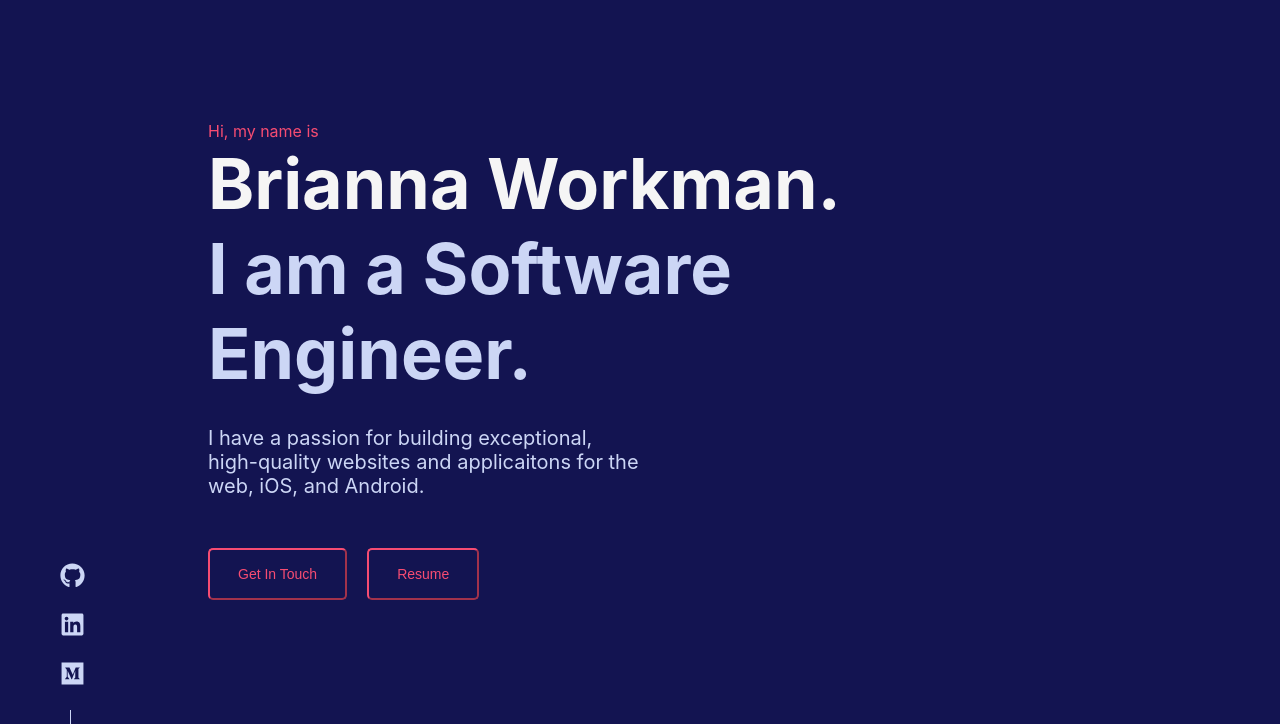
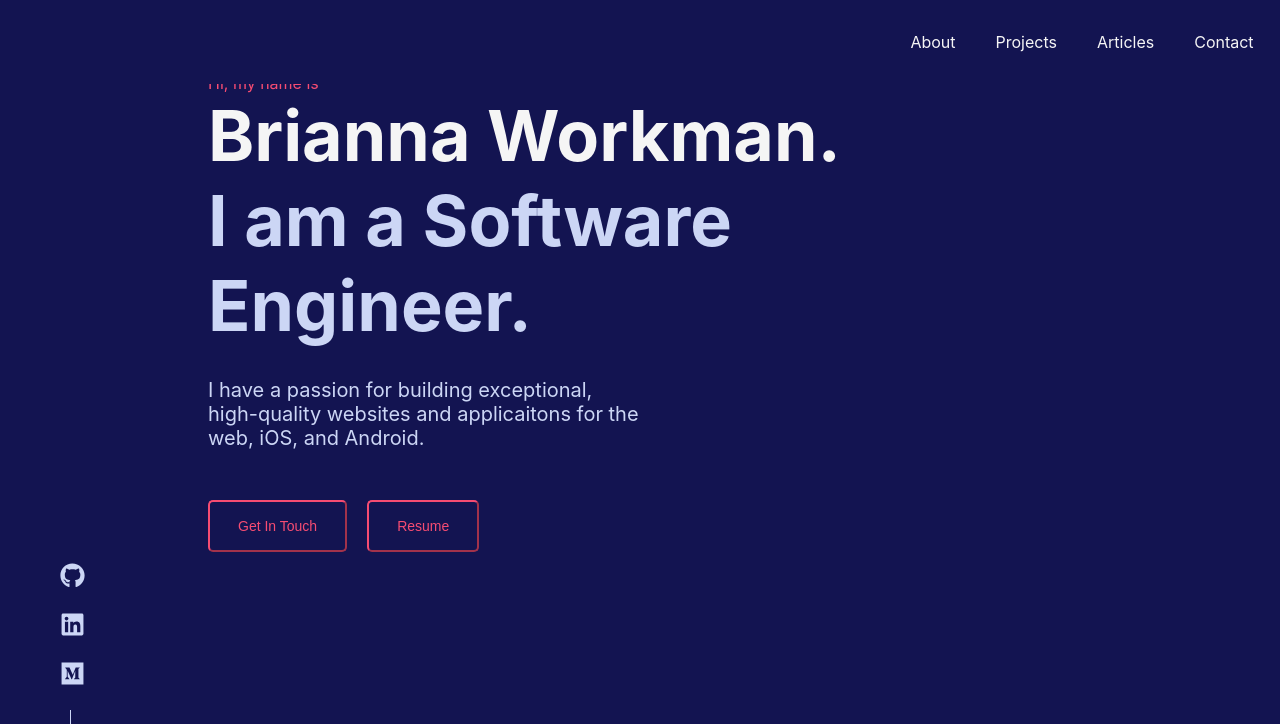
Before and after one commit to briannaworkman/portfolio, a React (Create React App) app: page / in a window 1280 px wide. Shown: the top 724 px of the page. Built offline with nearby package versions, Linux system fonts and the light colour scheme.

Commit message:
adds navbar

```diff
--- a/src/App.js
+++ b/src/App.js
@@ -1,10 +1,12 @@
 import React from "react";
 import Header from "./components/Header";
 import SideLinks from "./components/SideLinks";
+import Nav from "./components/Nav";
 
 function App() {
   return (
     <div className="app">
+      <Nav />
       <Header />
       <SideLinks />
     </div>
--- a/src/assets/styles/header.css
+++ b/src/assets/styles/header.css
@@ -4,7 +4,7 @@
   flex-direction: column;
   justify-content: center;
   align-items: flex-start;
-  margin: 10rem 13rem;
+  margin: 7rem 13rem;
 }
 .header-p {
   color: #f64c72;
--- a/src/assets/styles/nav.css
+++ b/src/assets/styles/nav.css
@@ -0,0 +1,16 @@
+.nav {
+  display: flex;
+  justify-content: flex-end;
+  padding: 2rem;
+  /* box-shadow: 1px 5px rgba(0, 0, 0, 0.1); */
+  background-color: #131451;
+  position: fixed;
+  top: 0;
+  width: 97%;
+}
+
+.container a {
+  margin: 20px;
+  color: #f5f5f5;
+  top: 0;
+}
--- a/src/components/Nav.js
+++ b/src/components/Nav.js
@@ -0,0 +1,17 @@
+import React from "react";
+import "../assets/styles/nav.css";
+
+function Nav() {
+  return (
+    <div className="nav">
+      <div className="container">
+        <a href="#">About</a>
+        <a href="#">Projects</a>
+        <a href="#">Articles</a>
+        <a href="#">Contact</a>
+      </div>
+    </div>
+  );
+}
+
+export default Nav;
```
